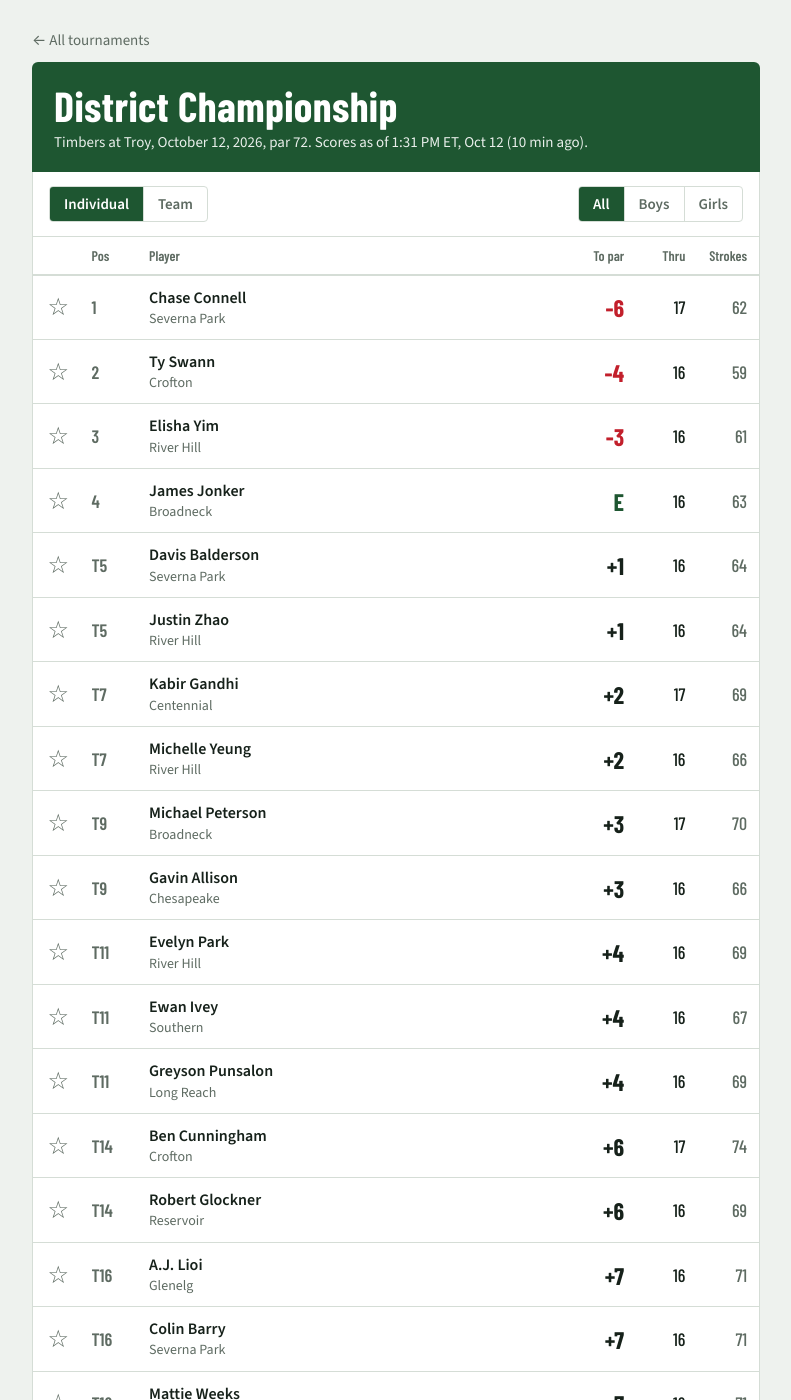
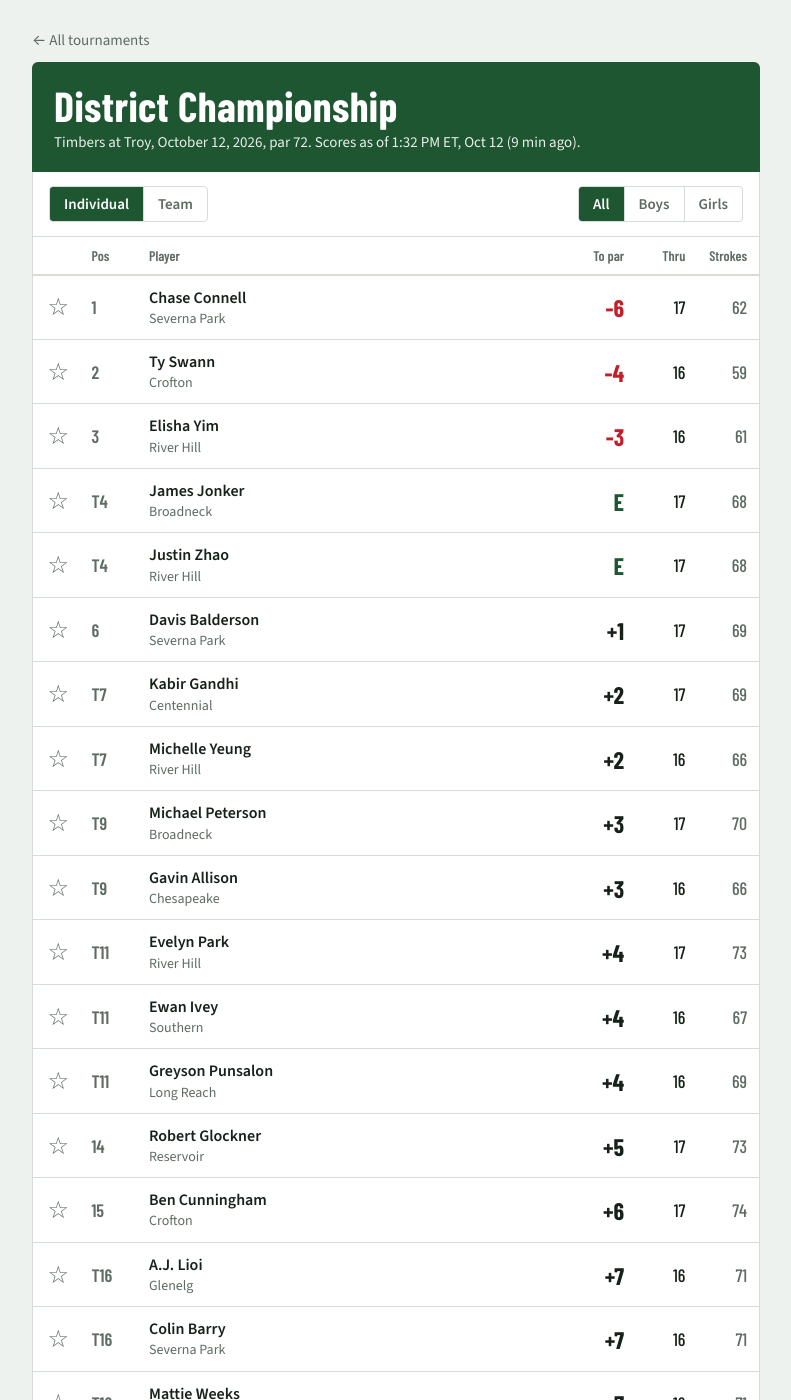
Before and after one commit to pjb3/aacps-golf, a Jekyll site: the page built from _events/2026-10-12-district-championship.md, in a window 1280 px wide and 1400 px high. Shown: the whole window, without its empty margins (244-1035 px from the left). Built offline with Jekyll 4.4.1, drawn with Linux system fonts in a browser that asks for light colours; some of the changed text lies outside the part shown.

Commit message:
Update scores and events

```diff
--- a/_data/scores/2026-10-12-district-championship.json
+++ b/_data/scores/2026-10-12-district-championship.json
@@ -1,5 +1,5 @@
 {
-  "updated": "2026-10-12T13:31:07-04:00",
+  "updated": "2026-10-12T13:32:09-04:00",
   "players": [
     {
       "name": "Davis Balderson",
@@ -21,7 +21,8 @@
         "13": 4,
         "14": 4,
         "15": 3,
-        "16": 4
+        "16": 4,
+        "17": 5
       },
       "gender": "M",
       "team": true
@@ -46,7 +47,8 @@
         "13": 4,
         "14": 3,
         "15": 5,
-        "16": 5
+        "16": 5,
+        "17": 4
       },
       "gender": "M",
       "team": true
@@ -71,7 +73,8 @@
         "13": 4,
         "14": 3,
         "15": 4,
-        "16": 4
+        "16": 4,
+        "17": 5
       },
       "gender": "M",
       "team": true
@@ -96,7 +99,8 @@
         "13": 4,
         "14": 3,
         "15": 4,
-        "16": 4
+        "16": 4,
+        "17": 4
       },
       "gender": "M",
       "team": true
@@ -1519,6 +1523,7 @@
         "5": 3,
         "6": 4,
         "7": 5,
+        "8": 3,
         "10": 5,
         "11": 3,
         "12": 7,
@@ -1593,6 +1598,7 @@
         "4": 4,
         "5": 3,
         "6": 5,
+        "7": 4,
         "9": 6,
         "10": 5,
         "11": 3,
@@ -1618,6 +1624,7 @@
         "4": 5,
         "5": 4,
         "6": 5,
+        "7": 6,
         "9": 7,
         "10": 6,
         "11": 5,
@@ -1643,6 +1650,7 @@
         "4": 6,
         "5": 4,
         "6": 6,
+        "7": 6,
         "9": 7,
         "10": 5,
         "11": 3,
@@ -1668,6 +1676,7 @@
         "4": 4,
         "5": 4,
         "6": 8,
+        "7": 7,
         "9": 8,
         "10": 7,
         "11": 6,
@@ -1791,6 +1800,7 @@
         "2": 6,
         "3": 5,
         "4": 5,
+        "5": 4,
         "8": 4,
         "9": 7,
         "10": 6,
@@ -1815,6 +1825,7 @@
         "2": 7,
         "3": 5,
         "4": 4,
+        "5": 3,
         "8": 3,
         "9": 8,
         "10": 4,
@@ -1839,6 +1850,7 @@
         "2": 5,
         "3": 5,
         "4": 5,
+        "5": 3,
         "8": 5,
         "9": 6,
         "10": 6,
@@ -1862,6 +1874,7 @@
         "1": 5,
         "2": 7,
         "3": 6,
+        "5": 4,
         "8": 6,
         "9": 13,
         "10": 6,
```
